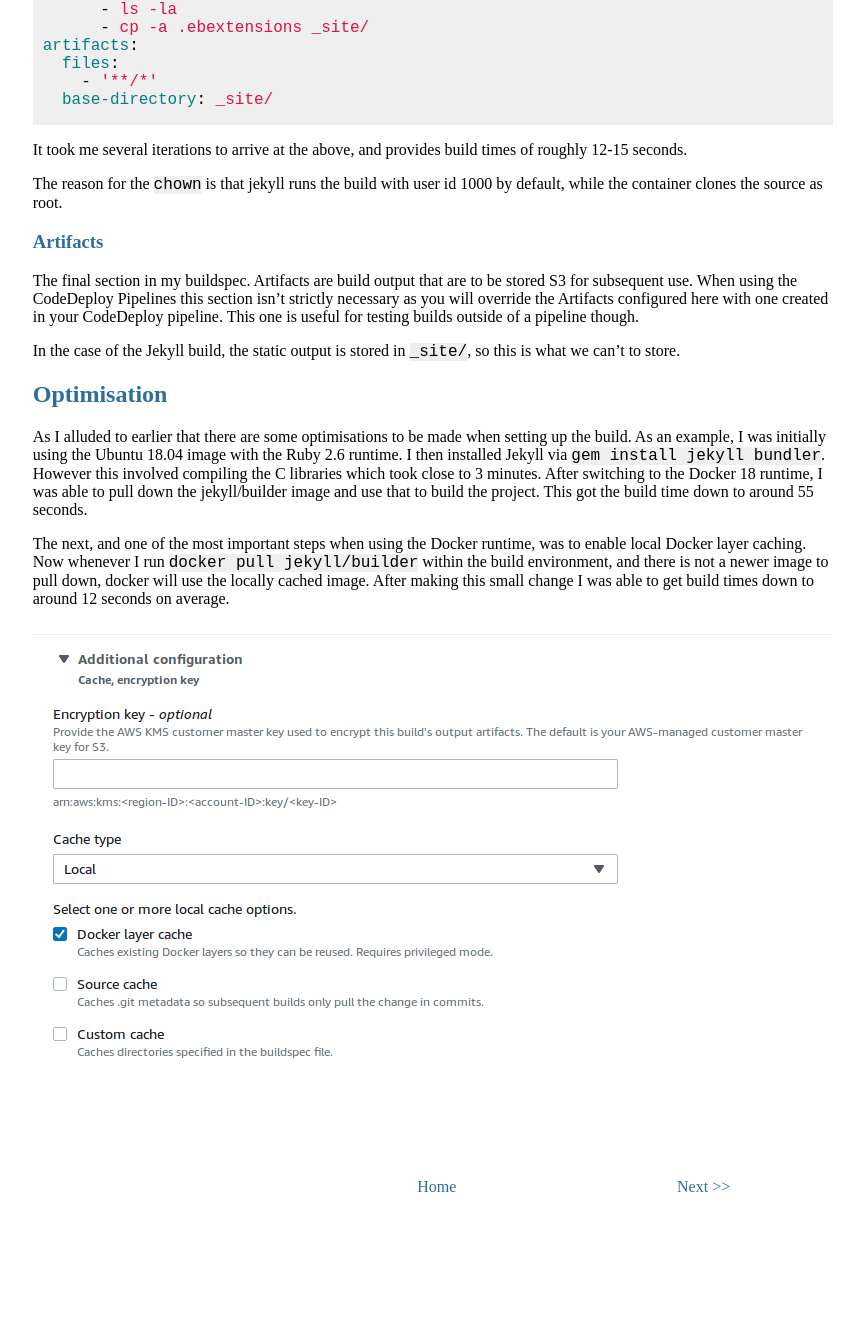
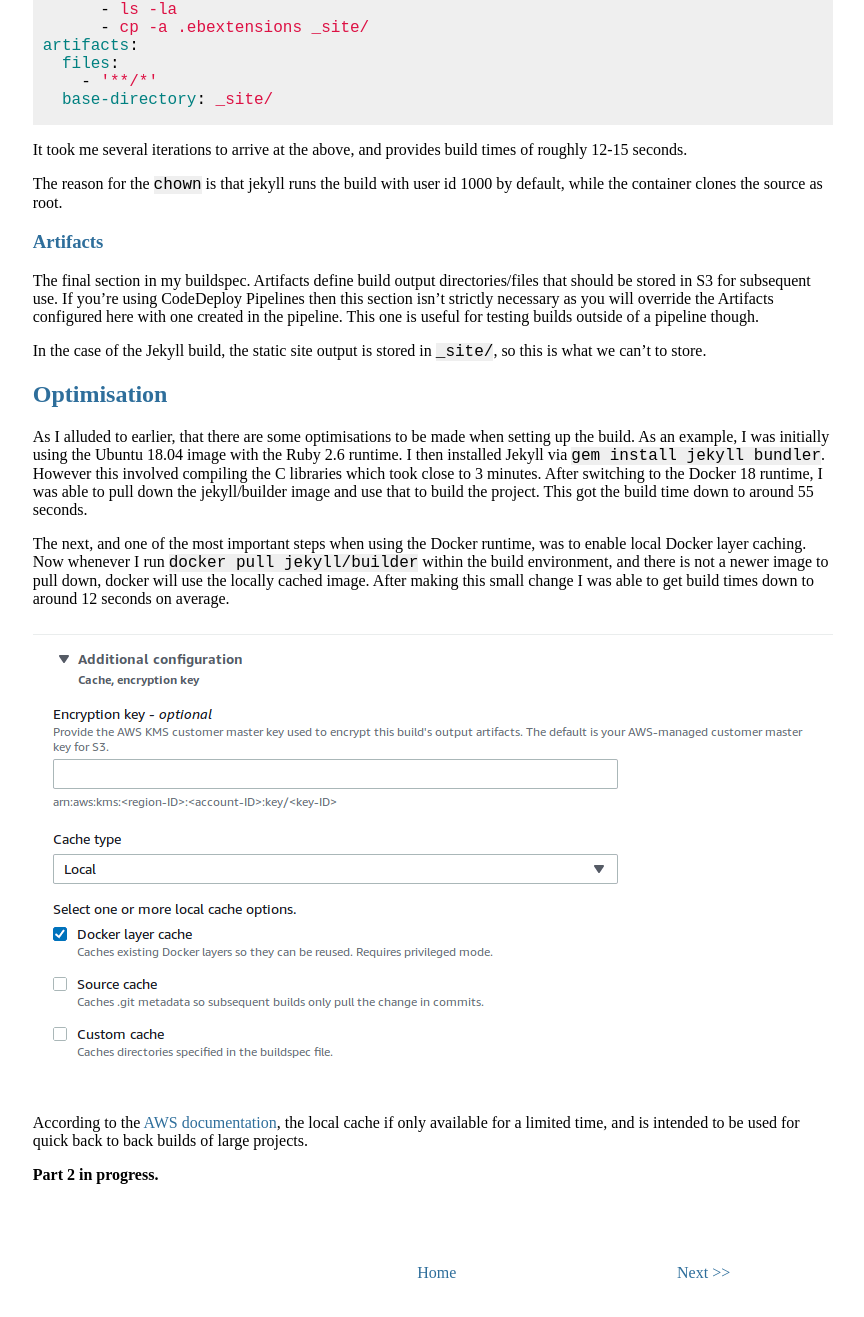
Before and after one commit to nickrhodes-gh/nickrhodes-gh.github.io, a Jekyll site: the page built from _posts/2019-09-02-aws-codedeploy-piplines.md, in a window 1280 px wide and 1400 px high, scrolled down 3478 px. Shown: the top 1317 px of the window, without its empty margins (357-1221 px from the left). Built offline with Jekyll 4.4.1, drawn with Linux system fonts in a browser that asks for light colours.

Commit message:
Final updates to aws codedeploy post

```diff
--- a/_posts/2019-09-02-aws-codedeploy-piplines.md
+++ b/_posts/2019-09-02-aws-codedeploy-piplines.md
@@ -133,17 +133,17 @@ The reason for the `chown` is that jekyll runs the build with user id 1000 by
 default, while the container clones the source as root.
 
 ### Artifacts
-The final section in my buildspec. Artifacts are build output that are to be
-stored S3 for subsequent use. When using the CodeDeploy Pipelines this section
-isn't strictly necessary as you will override the Artifacts configured here with
-one created in your CodeDeploy pipeline. This one is useful for testing builds
-outside of a pipeline though.
+The final section in my buildspec. Artifacts define build output
+directories/files that should be stored in S3 for subsequent use. If you're
+using CodeDeploy Pipelines then this section isn't strictly necessary as you
+will override the Artifacts configured here with one created in the pipeline.
+This one is useful for testing builds outside of a pipeline though.
 
-In the case of the Jekyll build, the static output is stored in `_site/`, so
-this is what we can't to store.
+In the case of the Jekyll build, the static site output is stored in `_site/`,
+so this is what we can't to store.
 
 ## Optimisation
-As I alluded to earlier that there are some optimisations to be made when
+As I alluded to earlier, that there are some optimisations to be made when
 setting up the build. As an example, I was initially using the Ubuntu 18.04
 image with the Ruby 2.6 runtime. I then installed Jekyll via `gem install jekyll
 bundler`.  However this involved compiling the C libraries which took close to 3
@@ -158,3 +158,11 @@ pull down, docker will use the locally cached image. After making this small
 change I was able to get build times down to around 12 seconds on average.
 
 ![codebuild-docker-layer-cache](/assets/images/codebuild-docker-layer-cache.png)
+
+According to the [AWS documentation][aws-local-cache], the local cache if only
+available for a limited time, and is intended to be used for quick back to back
+builds of large projects.
+
+[aws-local-cache]: https://aws.amazon.com/blogs/devops/improve-build-performance-and-save-time-using-local-caching-in-aws-codebuild/
+
+**Part 2 in progress.**
```
